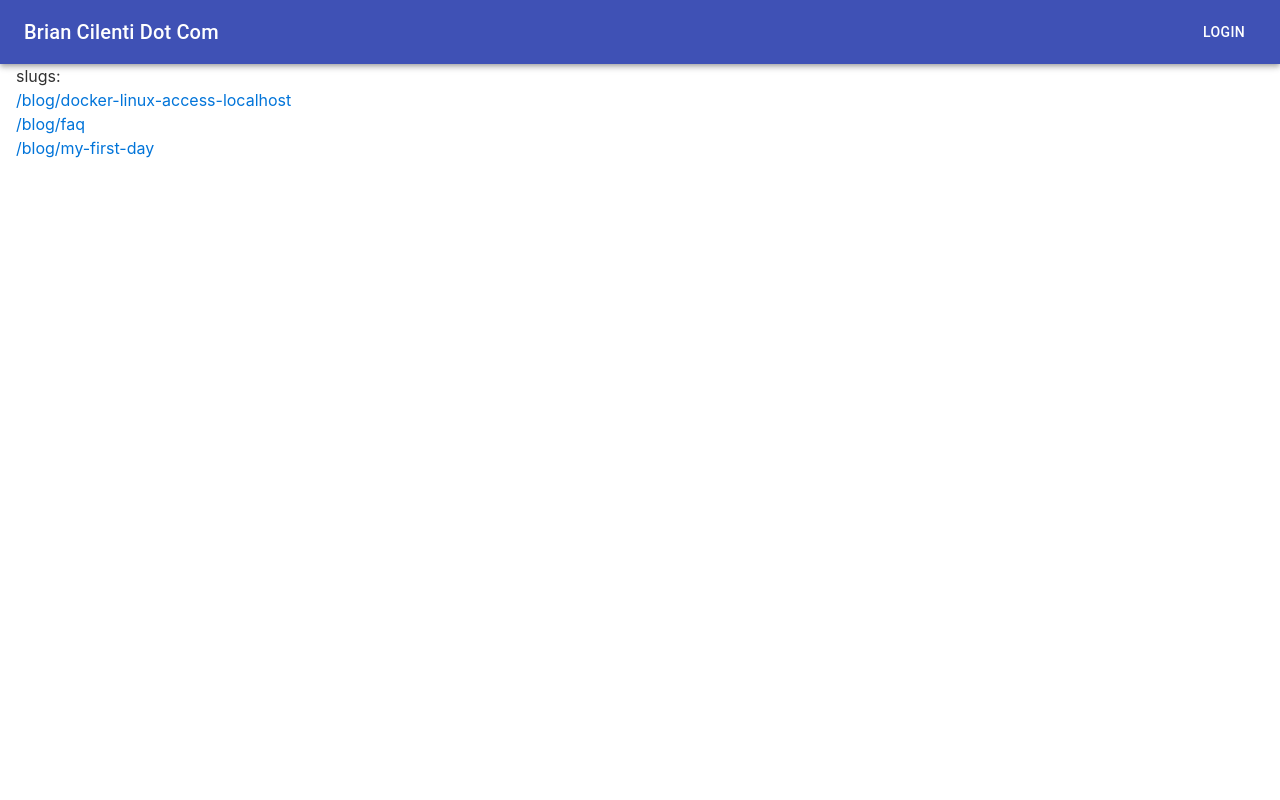
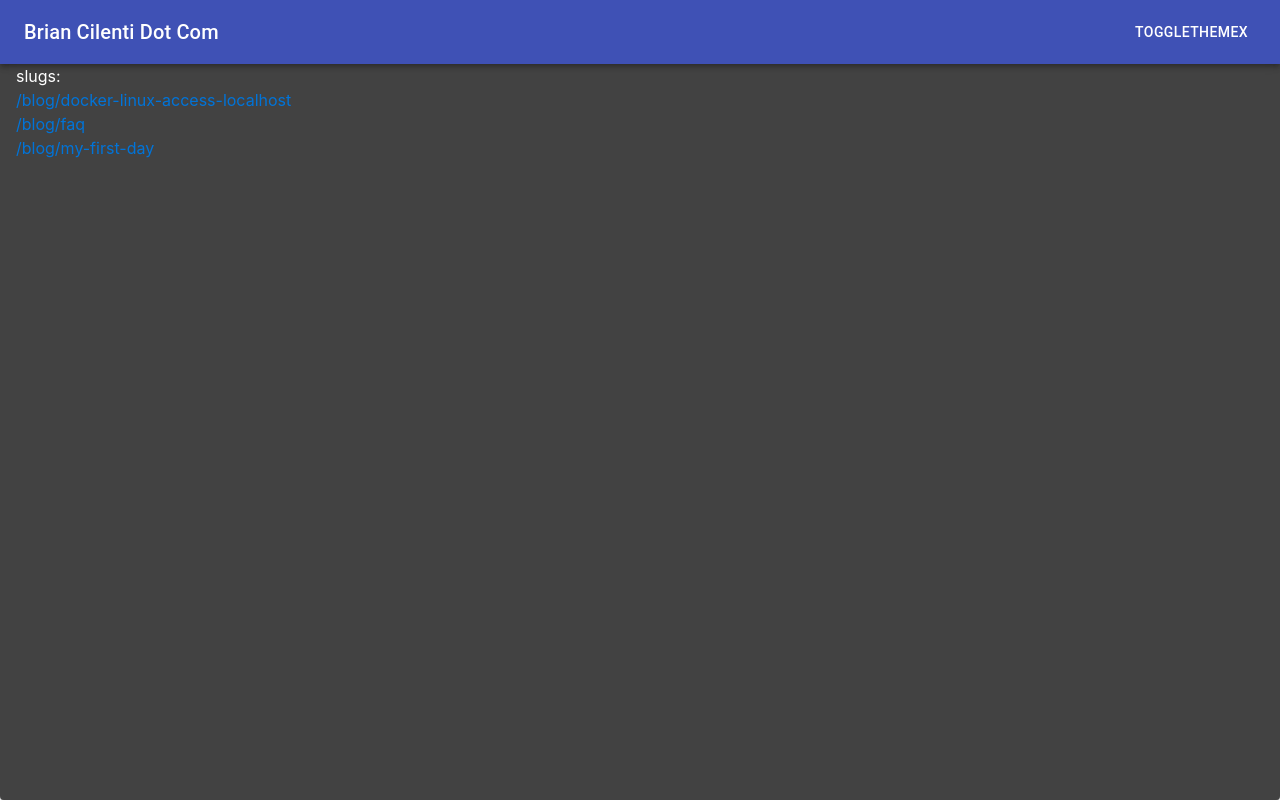
Before and after one commit to keepforever/next-js-getting-familiar, a Next.js app: page / in a window 1280 px wide. Built offline with nearby package versions, Linux system fonts and the light colour scheme.

Commit message:
add dark mode toggle

```diff
--- a/comps/SiteLayout.jsx
+++ b/comps/SiteLayout.jsx
@@ -1,11 +1,30 @@
+import { useState } from 'react';
 import Link from 'next/link';
 import TopNavBar from '../comps/TopNavBar';
+import { Paper, ThemeProvider, createMuiTheme, makeStyles } from '@material-ui/core';
 
-const SiteLayout = ({ children }) => (
-    <>
-        <TopNavBar />
-        <>{children}</>
-    </>
-);
+const SiteLayout = ({ children }) => {
+    const [themeMode, setThemeMode] = useState('dark');
+
+    console.log('\n', '\n', `themeMode = `, themeMode, '\n', '\n');
+    const muiTheme = createMuiTheme({
+        palette: {
+            type: themeMode
+        }
+    });
+
+    const handleToggleTheme = () => {
+        setThemeMode(themeMode === 'light' ? 'dark' : 'light');
+    };
+
+    return (
+        <ThemeProvider theme={muiTheme}>
+            <Paper style={{ minHeight: '100vh' }}>
+                <TopNavBar onToggleTheme={handleToggleTheme}/>
+                <>{children}</>
+            </Paper>
+        </ThemeProvider>
+    );
+};
 
 export default SiteLayout;
--- a/comps/TopNavBar.jsx
+++ b/comps/TopNavBar.jsx
@@ -17,7 +17,7 @@ const useStyles = makeStyles(theme => ({
     }
 }));
 
-const TopNavBar = () => {
+const TopNavBar = ({ onToggleTheme = () => {} }) => {
     const classes = useStyles();
 
     return (
@@ -27,7 +27,9 @@ const TopNavBar = () => {
                     <Typography variant="h6" className={classes.title}>
                         Brian Cilenti Dot Com
                     </Typography>
-                    <Button color="inherit">Login</Button>
+                    <Button onClick={onToggleTheme} color="inherit">
+                        ToggleThemeX
+                    </Button>
                 </Toolbar>
             </AppBar>
         </div>
--- a/pages/blog/[slug].jsx
+++ b/pages/blog/[slug].jsx
@@ -20,14 +20,13 @@ const Post = ({ htmlString, data }) => {
 export const getStaticPaths = async () => {
     //  could also readdirAsync async if we needed a promise
     const files = fs.readdirSync('posts'); // files is an array of filename strings.
-    console.log('files: ', files);
+    // console.log('files: ', files);
     const paths = files.map(filename => ({
         params: {
             slug: filename.replace('.md', '')
         }
     }));
-    console.log('paths: ', paths);
-
+    // console.log('paths: ', paths);
     return {
         paths,
         fallback: false
```
